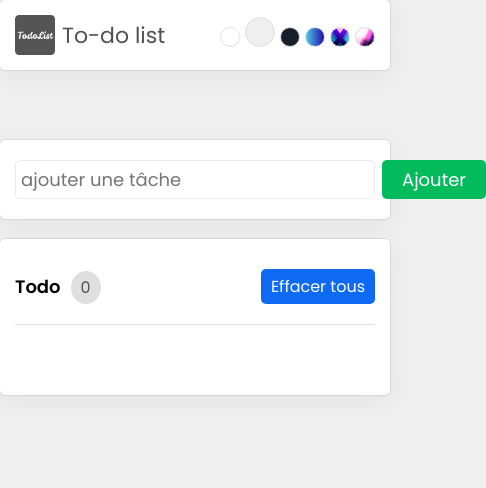
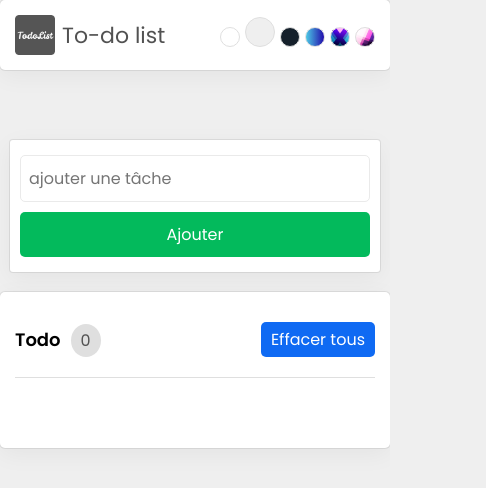
Before and after one commit to Jadj22/todolist, a React (Create React App) app: page / in a window 390 px wide. Shown: the top 488 px of the page, 486 px wide, since content can reach past the window. Built offline with nearby package versions, Linux system fonts and the light colour scheme; the HTML template or start-up script is replaced by a standard one.

Commit message:
Mise à jour du css pour les écrans mobiles

```diff
--- a/src/App.css
+++ b/src/App.css
@@ -90,6 +90,31 @@
 
 .addTask form button:hover{
   background-color: #03b056;
+}
+
+/* Media query pour les téléphones (max-width: 480px) */
+@media (max-width: 480px) {
+  .addTask {
+    padding: 15px 10px;
+    max-width: 100%;
+    margin: 10px;
+    border-radius: 3px;
+  }
+
+  .addTask form {
+    flex-direction: column;
+    gap: 10px;
+  }
+
+  .addTask form input {
+    padding: 10px 8px;
+    font-size: 16px;
+  }
+
+  .addTask form button {
+    padding: 10px;
+    font-size: 16px;
+  }
 }
 
 .showTask{
```
